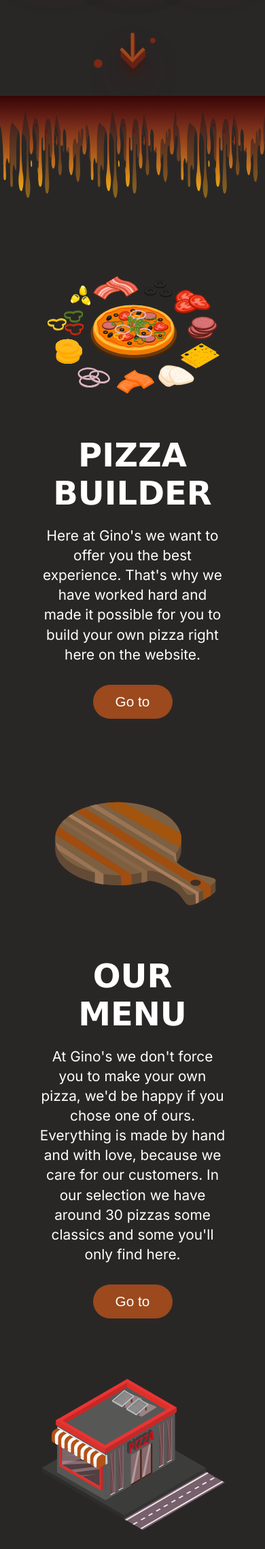
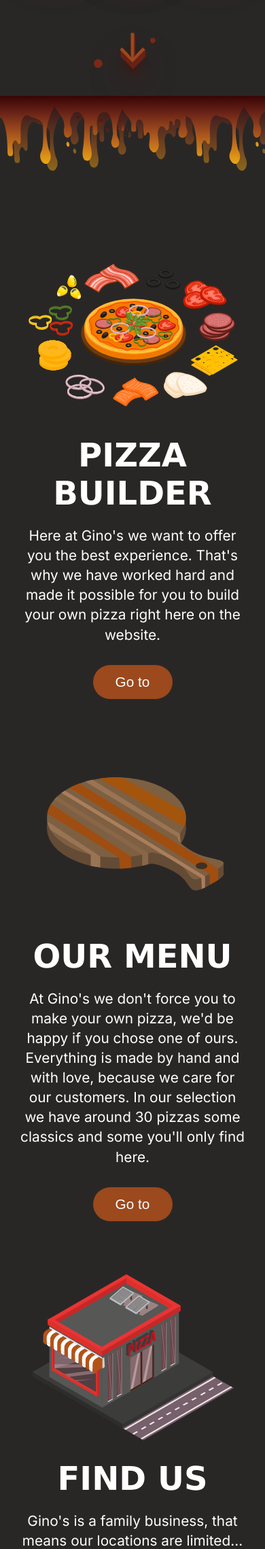
Before and after one commit to DhaWae/Pizzeria-website, a PHP site: page / in a window 390 px wide. Shown: the part 703-2981 px from the top of the page at 68% size. Run offline with PHP 8.4, Linux system fonts and the light colour scheme.

Commit message:
Divider responsiveness

```diff
--- a/styles.css
+++ b/styles.css
@@ -812,6 +812,10 @@ footer {
 }
 
 @media (max-width: 768px) {
+  .custom-shape-divider-top-1683731907 svg {
+    width: 200vh;
+    height: 100px;
+  }
   .hero {
     flex-direction: column;
     height: calc(100vh - 64px - 50px);
@@ -912,7 +916,7 @@ footer {
   }
 
   .section .text, .section p, .section img {
-    width: 70vw;
+    width: 85vw;
 
 
   }
```
